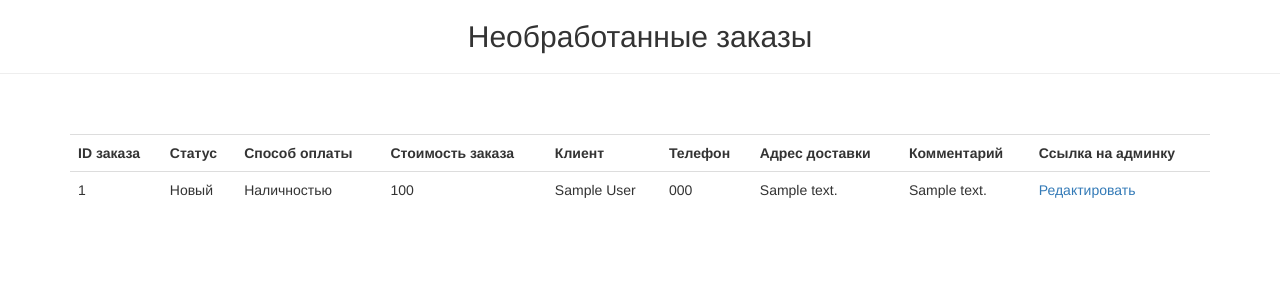
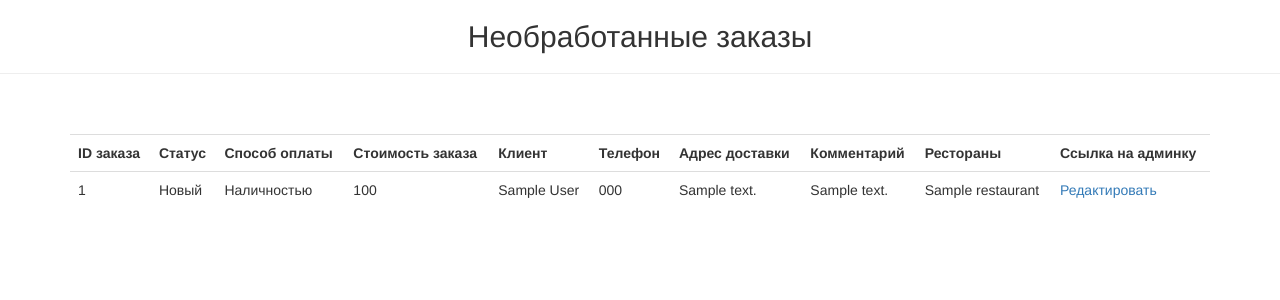
Before and after one commit to BabyninAleks-Zi/star-burger, a Django app: page /manager/orders/ in a window 1280 px wide. Shown: the part 52-352 px from the top of the page. Run offline with Django 3.2, Linux system fonts and the light colour scheme; a user stored in the database is signed in; tables that the repository leaves empty hold one stand-in row (values such as "Sample post"); parts of the project's set-up code (start-up, migrations or seed data) failed here and were passed over; some libraries are stand-ins or nearby versions.

Commit message:
Implement manager order processing with restaurant availability

```diff
--- a/foodcartapp/admin.py
+++ b/foodcartapp/admin.py
@@ -147,6 +147,7 @@ class OrderAdmin(admin.ModelAdmin):
     inlines = [
         OrderItemInline,
     ]
+
     def response_change(self, request, obj):
         next_url = request.GET.get('next') or request.POST.get('next')
         if next_url and url_has_allowed_host_and_scheme(
@@ -156,6 +157,11 @@ class OrderAdmin(admin.ModelAdmin):
         ):
             return redirect(next_url)
         return super().response_change(request, obj)
+
+    def save_model(self, request, obj, form, change):
+        if obj.restaurant and obj.status == Order.Status.NEW:
+            obj.status = Order.Status.PROCESSING
+        super().save_model(request, obj, form, change)
 
 
 @admin.register(OrderItem)
--- a/foodcartapp/models.py
+++ b/foodcartapp/models.py
@@ -203,6 +203,14 @@ class Order(models.Model):
         default=PaymentMethods.CASH,
         db_index=True,
     )
+    restaurant = models.ForeignKey(
+        Restaurant,
+        null=True,
+        blank=True,
+        on_delete=models.SET_NULL,
+        related_name='orders',
+        verbose_name='ресторан',
+    )
 
     class Meta:
         verbose_name = 'заказ'
--- a/restaurateur/templates/order_items.html
+++ b/restaurateur/templates/order_items.html
@@ -21,6 +21,7 @@
       <th>Телефон</th>
       <th>Адрес доставки</th>
       <th>Комментарий</th>
+      <th>Рестораны</th>
       <th>Ссылка на админку</th>
     </tr>
 
@@ -35,6 +36,22 @@
         <td>{{ item.address }}</td>
         <td>{{ item.comment }}</td>
         <td>
+          {% if item.restaurant %}
+            {{ item.restaurant.name }}
+          {% else %}
+            {% if item.available_restaurants %}
+              <details>
+                <summary>Доступные рестораны</summary>
+                {% for restaurant in item.available_restaurants %}
+                  <p>{{ restaurant.name }}</p>
+                {% endfor %}
+              </details>
+            {% else %}
+              Нет доступных ресторанов
+            {% endif %}
+          {% endif %}
+        </td>
+        <td>
           <a href="{% url 'admin:foodcartapp_order_change' item.id %}?next={{ request.path|urlencode }}">
             Редактировать
           </a>
--- a/restaurateur/views.py
+++ b/restaurateur/views.py
@@ -6,9 +6,10 @@ from django.contrib.auth.decorators import user_passes_test
 
 from django.contrib.auth import authenticate, login
 from django.contrib.auth import views as auth_views
+from collections import defaultdict
 
 
-from foodcartapp.models import Order, Product, Restaurant
+from foodcartapp.models import Order, Product, Restaurant, RestaurantMenuItem
 
 
 class Login(forms.Form):
@@ -70,7 +71,7 @@ def view_products(request):
 
     products_with_restaurant_availability = []
     for product in products:
-        availability = {item.restaurant_id: item.availability for item in product.menu_items.all()}
+        availability = {item.restaurant_id: item.availability for item   in product.menu_items.all()}
         ordered_availability = [availability.get(restaurant.id, False) for restaurant in restaurants]
 
         products_with_restaurant_availability.append(
@@ -92,11 +93,54 @@ def view_restaurants(request):
 
 @user_passes_test(is_manager, login_url='restaurateur:login')
 def view_orders(request):
-    orders = (Order.objects
+    orders = list(
+        Order.objects
               .exclude(status=Order.Status.DELIVERED)
               .with_total_cost()
+              .select_related('restaurant')
               .prefetch_related('items__product')
     )
+
+    all_order_product_ids = {
+        item.product_id
+        for order in orders
+        if order.restaurant_id is None
+        for item in order.items.all()
+    }
+
+    restaurants_by_product = defaultdict(set)
+    restaurant_names = {}
+    menu_items = RestaurantMenuItem.objects.filter(
+        availability=True,
+        product_id__in=all_order_product_ids,
+    ).values_list('product_id', 'restaurant_id', 'restaurant__name')
+
+    for product_id, restaurant_id, restaurant_name in menu_items:
+        restaurants_by_product[product_id].add(restaurant_id)
+        restaurant_names[restaurant_id] = restaurant_name
+
+    for order in orders:
+        order.available_restaurants = []
+        if order.restaurant_id:
+            continue
+
+        order_product_ids = [item.product_id for item in order.items.all()]
+        if not order_product_ids:
+            continue
+
+        available_restaurant_ids = set(
+            restaurants_by_product.get(order_product_ids[0], set())
+        )
+        for product_id in order_product_ids[1:]:
+            available_restaurant_ids &= restaurants_by_product.get(product_id, set())
+
+        order.available_restaurants = sorted(
+            (
+                {'id': restaurant_id, 'name': restaurant_names[restaurant_id]}
+                for restaurant_id in available_restaurant_ids
+            ),
+            key=lambda restaurant: restaurant['name'],
+        )
 
     return render(request, template_name='order_items.html', context={
         'order_items': orders,
```
Also changed, not shown: foodcartapp/migrations/0047_order_restaurant.py (added).
